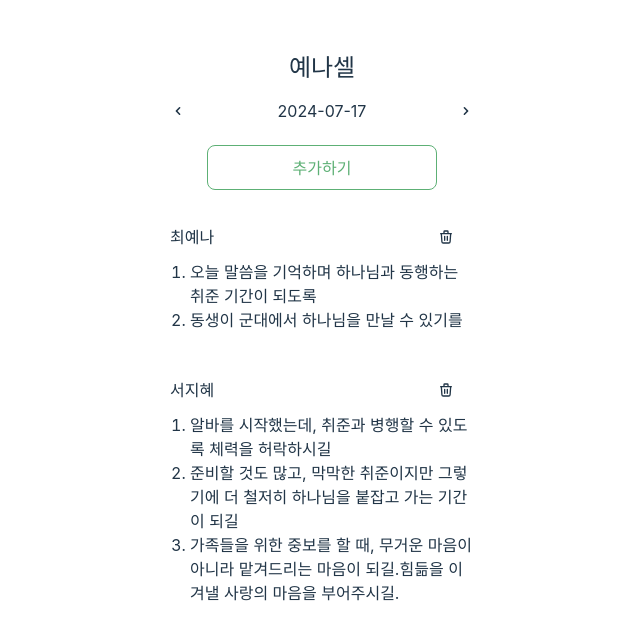
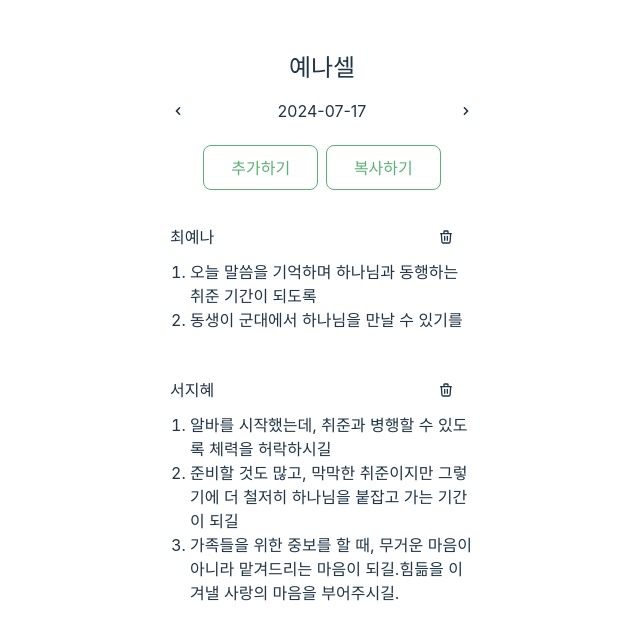
Before and after one commit to YenaChoi00/da-itda, a React (Vite) app in the folder bridge-project/: page / in a window 1280 px wide. Shown: the top 640 px of the page, without its empty margins (318-958 px from the left). Built offline with nearby package versions, Linux system fonts and the light colour scheme.

Commit message:
Feat: Copy Btn w Toast msg

```diff
--- a/bridge-project/package.json
+++ b/bridge-project/package.json
@@ -12,11 +12,14 @@
   "dependencies": {
     "moment": "^2.30.1",
     "react": "^18.3.1",
+    "react-copy-to-clipboard": "^5.1.0",
     "react-dom": "^18.3.1",
-    "react-icons": "^5.2.1"
+    "react-icons": "^5.2.1",
+    "react-toastify": "^10.0.5"
   },
   "devDependencies": {
     "@types/react": "^18.3.3",
+    "@types/react-copy-to-clipboard": "^5.0.7",
     "@types/react-dom": "^18.3.0",
     "@typescript-eslint/eslint-plugin": "^7.15.0",
     "@typescript-eslint/parser": "^7.15.0",
--- a/bridge-project/src/App.tsx
+++ b/bridge-project/src/App.tsx
@@ -4,7 +4,10 @@ import Card from './Card';
 import { Info } from './model/info';
 import { HiChevronLeft } from 'react-icons/hi';
 import { HiChevronRight } from 'react-icons/hi';
-import moment, {Moment} from 'moment';
+import moment from 'moment';
+import { CopyToClipboard } from 'react-copy-to-clipboard';
+import { ToastContainer, toast } from 'react-toastify';
+import 'react-toastify/dist/ReactToastify.css';
 
 const App: React.FC = () => {
   const DATE: string = moment('2024-07-17').format('YYYY-MM-DD').toString();
@@ -48,17 +51,33 @@ const App: React.FC = () => {
 
   const [curDate, setCurDate] = useState<string>(DATE);
   const [myData, setMyData] = useState<Info[]>(data);
-  const [curDateItem, setcurDateItem] = useState<Info[]>([]);
+  const [curDateItem, setCurDateItem] = useState<Info[]>([]);
 
-  const [isCreate, setIsCreate] = useState(false);
+  const [isCreate, setIsCreate] = useState<boolean>(false);
   const [newInfo, setNewInfo] = useState<Info>(emptyData);
 
-  const [editingId, setEditingId] = useState(0);
+  const [editingId, setEditingId] = useState<number>(0);
+
+  const [contentForCopy, setContentForCopy] = useState<string>('');
 
   useEffect(() => {
     const filtered = myData.filter((item) => item.date === curDate);
-    setcurDateItem(filtered);
+    setCurDateItem(filtered);
   }, [curDate, myData]);
+
+  useEffect(() => {
+    const data = [...curDateItem];
+    const copyData = data
+      .map((item) => {
+        const contentText = item.content
+          .map((contentItem, index) => `${index + 1}. ${contentItem}`)
+          .join('\n');
+        return `${item.name}\n${contentText}`;
+      })
+      .join('\n\n');
+
+    setContentForCopy(copyData);
+  }, [curDateItem]);
 
   // 날짜 이동
   const moveForward = () => {
@@ -85,9 +104,10 @@ const App: React.FC = () => {
   };
 
   const createContent = (value: string) => {
-    const list = value.split('\n')
-                    .map(item => item.trim())       // 앞뒤 공백 제거
-                    .filter(item => item !== '');   // \n 여러 번 입력해서 빈 요소가 된 것들 제거
+    const list = value
+      .split('\n')
+      .map((item) => item.trim()) // 앞뒤 공백 제거
+      .filter((item) => item !== ''); // \n 여러 번 입력해서 빈 요소가 된 것들 제거
     setNewInfo((prevInfo) => ({
       ...prevInfo,
       content: list,
@@ -135,20 +155,22 @@ const App: React.FC = () => {
     setEditingId(0);
   };
 
-  const changeItem = (id: number, newName: string | undefined, newRequest: string[] | undefined) => {
+  const changeItem = (
+    id: number,
+    newName: string | undefined,
+    newRequest: string[] | undefined,
+  ) => {
     let updatedData = [...myData];
     if (newName) {
-      updatedData = updatedData.map(item =>
-      item.id === id ? { ...item, name: newName } : item
-    );
+      updatedData = updatedData.map((item) => (item.id === id ? { ...item, name: newName } : item));
     }
     if (newRequest) {
-      updatedData = updatedData.map(item =>
-      item.id === id ? { ...item, content: newRequest } : item
+      updatedData = updatedData.map((item) =>
+        item.id === id ? { ...item, content: newRequest } : item,
       );
     }
     setMyData(updatedData);
-  }
+  };
 
   // 삭제
   const deleteItem = (id: number) => {
@@ -156,6 +178,19 @@ const App: React.FC = () => {
     updatedData = updatedData.filter((data) => data.id != id);
     setMyData(updatedData);
   };
+
+  // 복사
+  const copyToast = () =>
+    toast.info('기도제목이 복사되었습니다.', {
+      position: 'bottom-left',
+      autoClose: 1500,
+      hideProgressBar: false,
+      closeOnClick: true,
+      pauseOnHover: true,
+      draggable: true,
+      progress: undefined,
+      theme: 'light',
+    });
 
   return (
     <>
@@ -199,20 +234,37 @@ const App: React.FC = () => {
             </button>
           </div>
         ) : (
+          <div className="flex flex-row justify-center my-2">
             <button
               onClick={createNewInfo}
               type="button"
-            className="self-center w-2/3 my-2 font-semibold outline-hover-btn"
+              className="self-center w-1/3 mx-1 font-semibold outline-hover-btn"
             >
               추가하기
             </button>
+            {curDateItem.length != 0 ? (
+              <CopyToClipboard text={contentForCopy} onCopy={copyToast}>
+                <button
+                  type="button"
+                  className="self-center w-1/3 mx-1 font-semibold outline-hover-btn"
+                >
+                  복사하기
+                </button>
+              </CopyToClipboard>
+            ) : (
+              <></>
+            )}
+            <ToastContainer />
+          </div>
         )}
         {curDateItem.length != 0 ? (
           curDateItem.map((item, index) => (
             <Card
               key={index}
               data={item}
-              changeCard={(newTitle: string, newContent: string[]) => changeItem(item.id, newTitle, newContent)}
+              changeCard={(newTitle: string, newContent: string[]) =>
+                changeItem(item.id, newTitle, newContent)
+              }
               isEditable={item.id == editingId ? true : false}
               startEdit={(id: number) => startEdit(id)}
               endEdit={endEdit}
```
Also changed, not shown: 1 other file (tests, documents, lock files or other folders). Lines whose indentation alone changed are shown as unchanged.
